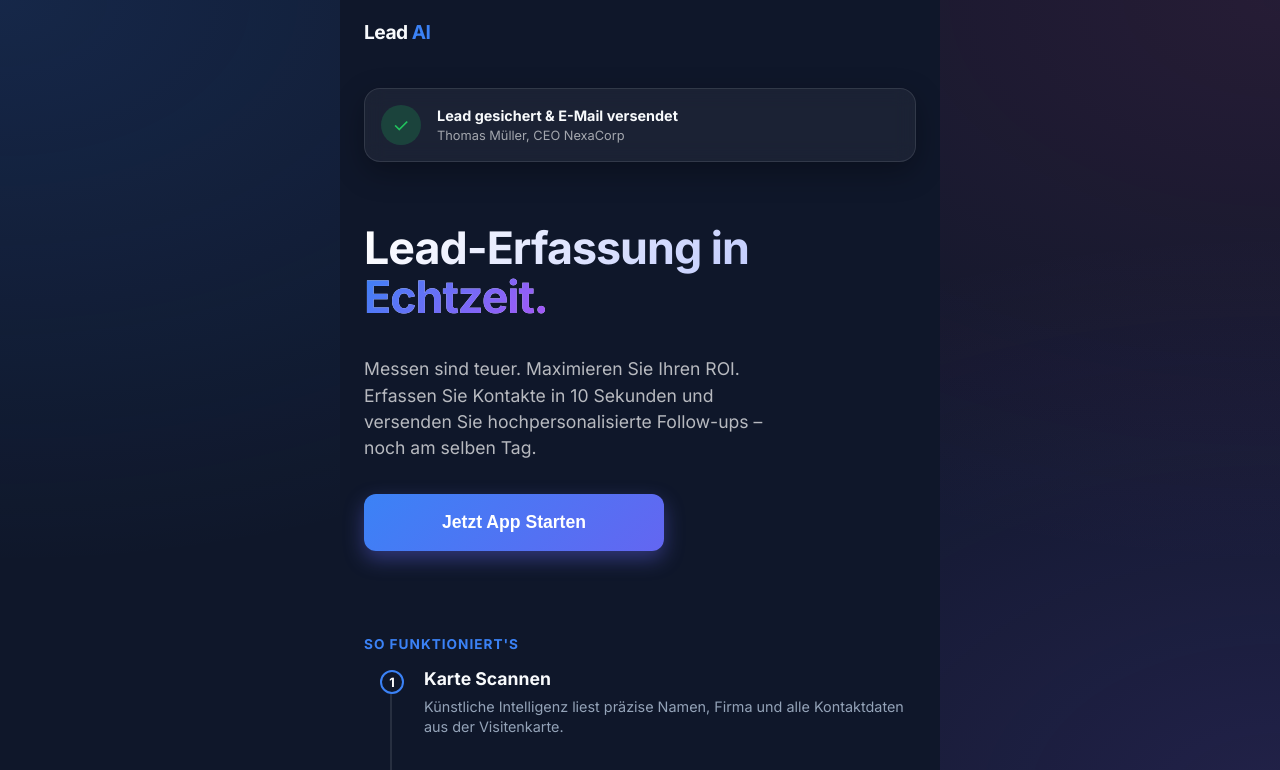
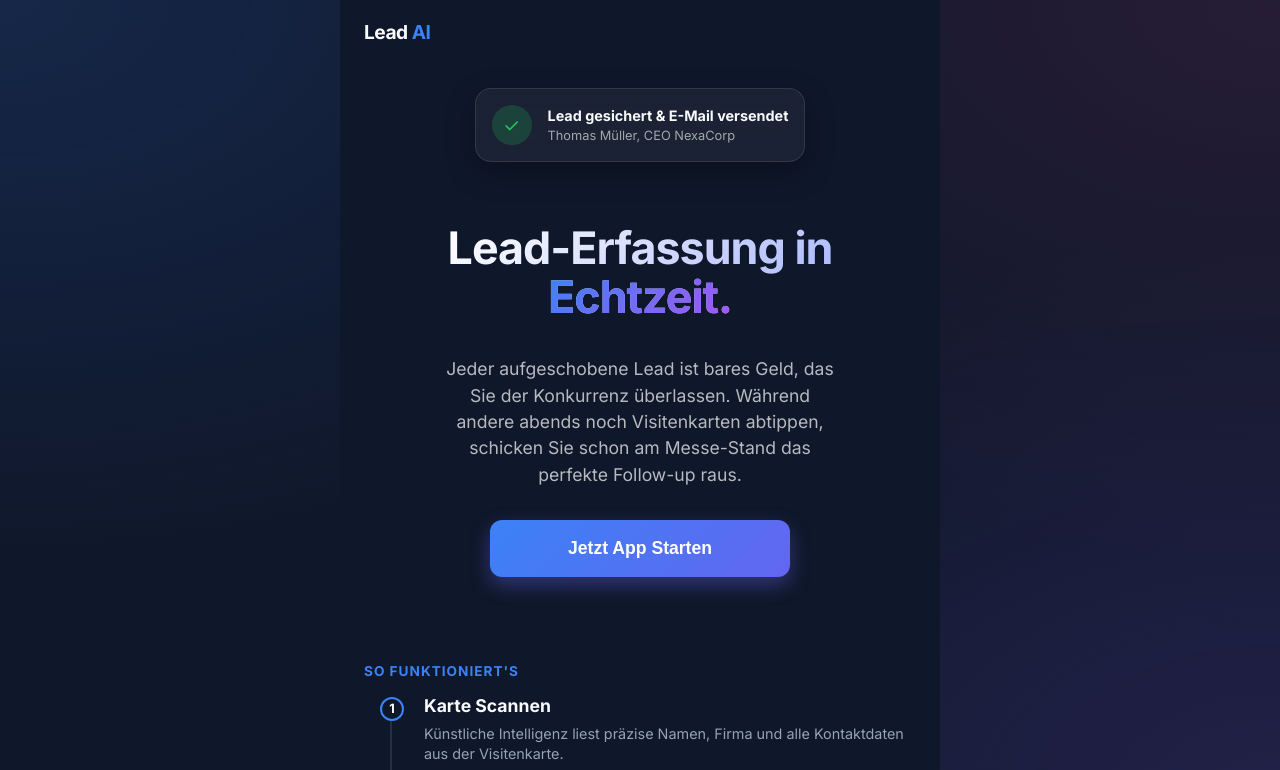
Before and after one commit to Pholiko/LeadsAI, a React (Vite) app: page / in a window 1280 px wide. Shown: the top 770 px of the page. Built offline with nearby package versions, Linux system fonts and the light colour scheme.

Commit message:
Center hero section and add FOMO marketing copy

```diff
--- a/src/components/LandingView.jsx
+++ b/src/components/LandingView.jsx
@@ -12,7 +12,7 @@ export default function LandingView({ onStart }) {
       </div>
 
       {/* Hero Section (Above the fold) */}
-      <div style={{ padding: '24px', display: 'flex', flexDirection: 'column', animation: 'fadeIn 0.5s ease' }}>
+      <div style={{ padding: '24px', display: 'flex', flexDirection: 'column', alignItems: 'center', animation: 'fadeIn 0.5s ease' }}>
 
         {/* CSS "Screenshot/Notification" Widget instead of image */}
         <div style={{
@@ -25,23 +25,24 @@ export default function LandingView({ onStart }) {
             display: 'flex',
             alignItems: 'center',
             gap: '16px',
-            backdropFilter: 'blur(10px)'
+            backdropFilter: 'blur(10px)',
+            maxWidth: '350px'
           }}>
           <div style={{ background: 'rgba(34, 197, 94, 0.2)', color: '#22c55e', borderRadius: '50%', width: '40px', height: '40px', display: 'flex', alignItems: 'center', justifyContent: 'center', fontSize: '1.2rem', flexShrink: 0 }}>
             ✓
           </div>
-          <div>
+          <div style={{ textAlign: 'left' }}>
             <p style={{ margin: '0 0 4px', fontSize: '0.9rem', fontWeight: 'bold' }}>Lead gesichert & E-Mail versendet</p>
             <p style={{ margin: 0, fontSize: '0.8rem', color: 'rgba(255,255,255,0.6)' }}>Thomas Müller, CEO NexaCorp</p>
           </div>
         </div>
 
-        <h1 className="title" style={{ fontSize: '2.8rem', marginBottom: '16px', lineHeight: '1.1', fontWeight: '800', textAlign: 'left', letterSpacing: '-1px' }}>
-          Lead-Erfassung in <span style={{ background: 'linear-gradient(135deg, var(--primary) 0%, #a855f7 100%)', WebkitBackgroundClip: 'text', WebkitTextFillColor: 'transparent' }}>Echtzeit.</span>
+        <h1 className="title" style={{ fontSize: '2.8rem', marginBottom: '16px', lineHeight: '1.1', fontWeight: '800', textAlign: 'center', letterSpacing: '-1px' }}>
+          Lead-Erfassung in <br/><span style={{ background: 'linear-gradient(135deg, var(--primary) 0%, #a855f7 100%)', WebkitBackgroundClip: 'text', WebkitTextFillColor: 'transparent' }}>Echtzeit.</span>
         </h1>
 
-        <p className="subtitle" style={{ fontSize: '1.1rem', marginBottom: '32px', maxWidth: '400px', color: 'rgba(255,255,255,0.7)', textAlign: 'left', lineHeight: '1.5' }}>
-          Messen sind teuer. Maximieren Sie Ihren ROI. Erfassen Sie Kontakte in 10 Sekunden und versenden Sie hochpersonalisierte Follow-ups – noch am selben Tag.
+        <p className="subtitle" style={{ fontSize: '1.1rem', marginBottom: '32px', maxWidth: '400px', color: 'rgba(255,255,255,0.7)', textAlign: 'center', lineHeight: '1.5' }}>
+          Jeder aufgeschobene Lead ist bares Geld, das Sie der Konkurrenz überlassen. Während andere abends noch Visitenkarten abtippen, schicken Sie schon am Messe-Stand das perfekte Follow-up raus.
         </p>
 
         <button
```
